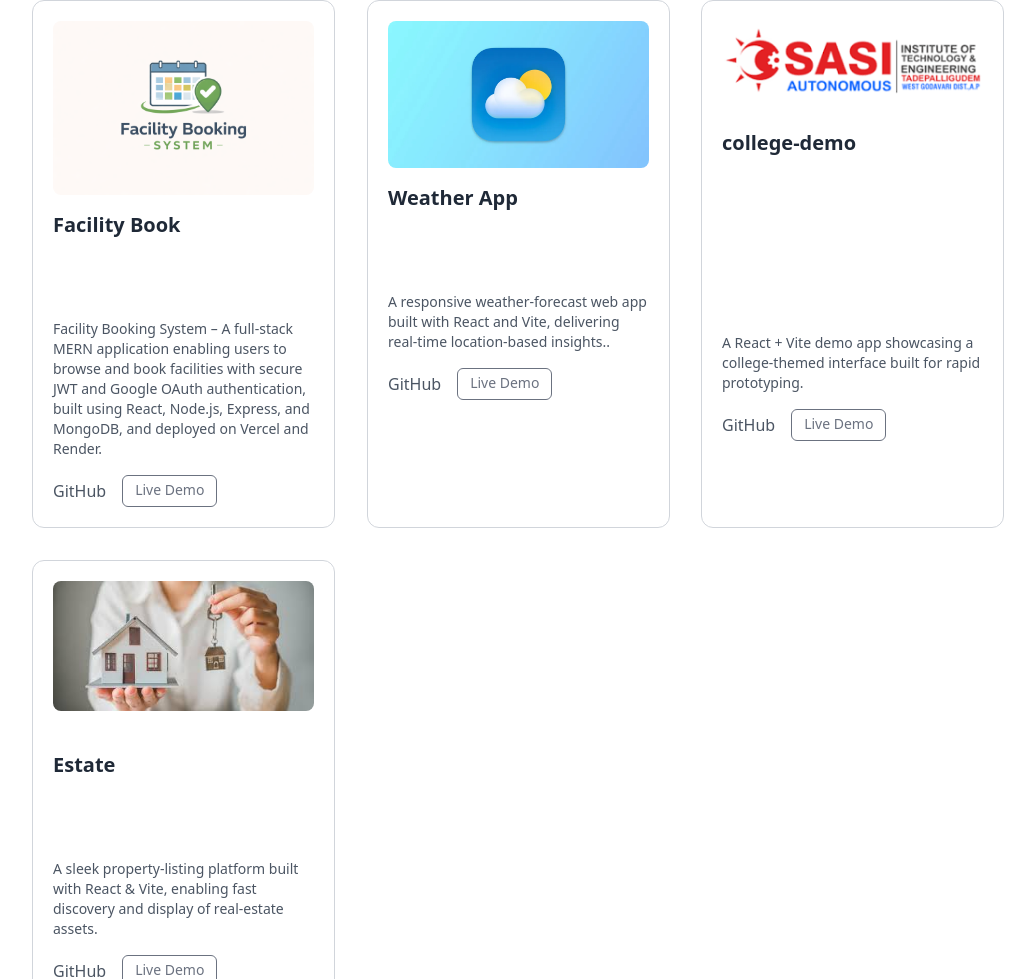
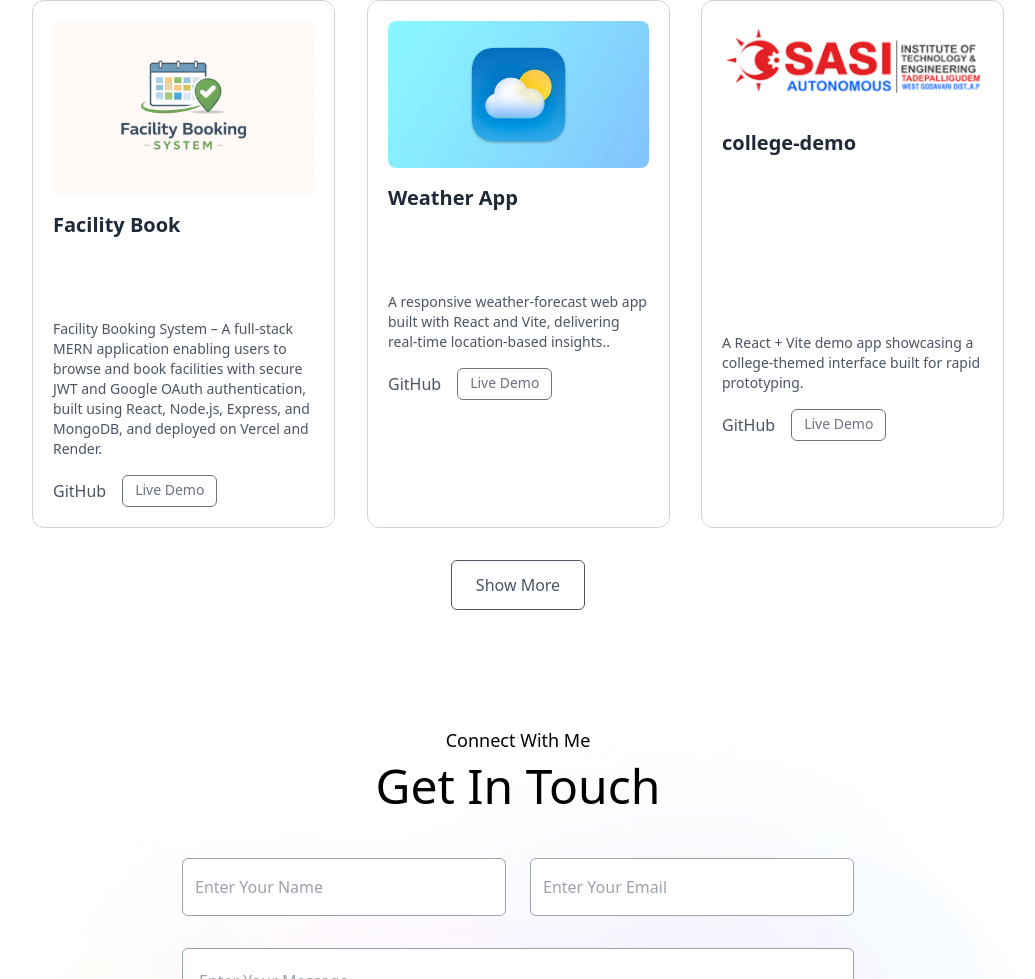
Before and after one commit to ajay06o/Portfolio, a plain HTML site: page index.html in a window 1280 px wide. Shown: the part 1821-2800 px from the top of the page, without its empty margins (122-1157 px from the left). Drawn offline with nearby package versions, Linux system fonts and the light colour scheme; a web font is replaced by a local one.

Commit message:
Add Facility Book and some changes

```diff
--- a/index.html
+++ b/index.html
@@ -177,7 +177,7 @@ Facility Booking System – A full-stack MERN application enabling users to brow
     </div>
 
     <!-- Hidden Projects -->
-    <div class="border border-gray-300 rounded-xl p-5 hover:shadow-[black] hover:-translate-y-1 transition-all duration-300" data-aos="flip-left">
+    <div class="hidden extra-projects border border-gray-300 rounded-xl p-5 hover:shadow-[black] hover:-translate-y-1 transition-all duration-300" data-aos="flip-left">
       <img src="images/estate.jpg" alt="Project 3" class="rounded-lg mb-10">
       <h3 class="text-xl font-semibold mb-2  text-gray-800 dark:text-white">Estate</h3>
       <p class="text-gray-600 mb-4 mt-20 text-sm dark:text-white/80">A sleek property-listing platform built with React & Vite, enabling fast discovery and display of real-estate assets.</p>
```
